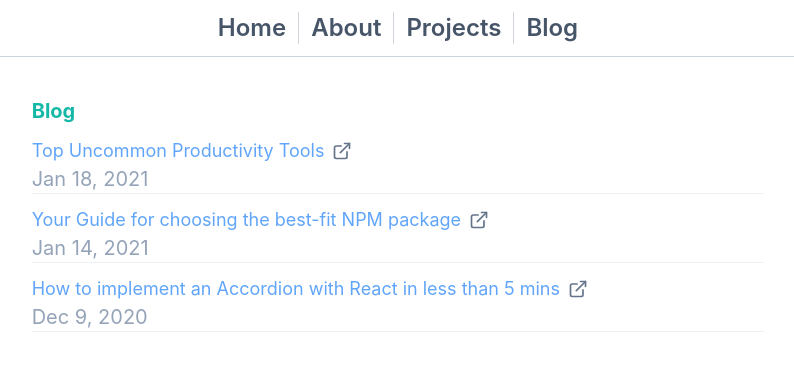
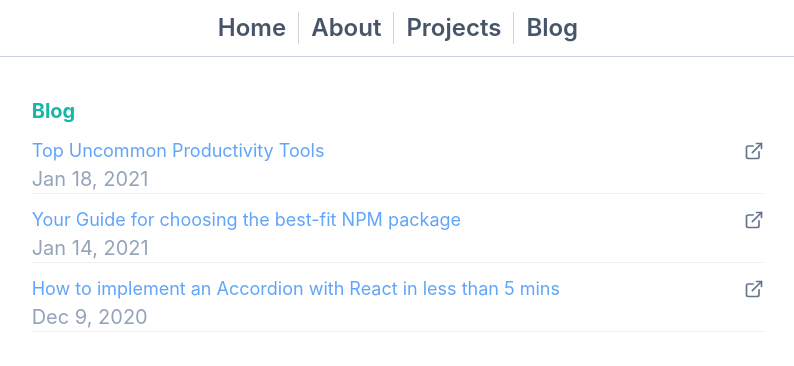
Before and after one commit to Ali-Hussein-dev/Ali-Hussein-dev, a Next.js app: page /Blog in a window 1280 px wide. Shown: the top 366 px of the page, without its empty margins (242-1036 px from the left). Built offline with nearby package versions, Linux system fonts and the light colour scheme.

Commit message:
fix (UI)

```diff
--- a/src/pages/About.tsx
+++ b/src/pages/About.tsx
@@ -60,7 +60,7 @@ const About: React.FC = () => {
           TypeScript, Javascript, React, Next.js, CSS, Html, Jest, Tailwindcss,
           Git, xState <br /> Familiar with <br /> Nodejs and MongoDB
         </p>
-        <div className="flex py-3 gap-3 border-b border-gray-300">
+        <div className="flex py-3 border-b border-gray-300 gap-x-4">
           {links.map((o, i) => (
             <span key={i}>
               <Link href={o.href} cn={o.cn} IconName={o.IconName} />
--- a/src/pages/Blog.tsx
+++ b/src/pages/Blog.tsx
@@ -40,7 +40,7 @@ const Blog: React.FC = () => {
       <div className="py-4 text-xl md:w-9/12 lg:w-7/12">
         <h1 className="mb-3 text-xl font-bold text-teal-500">Blog</h1>
         {blogs.map((o, i) => (
-          <div key={i} className="mb-3 ">
+          <div key={i} className="mb-3">
             {/* <div className="mb-3">
             <Image
               src={o.imgSrc}
@@ -53,12 +53,18 @@ const Blog: React.FC = () => {
               href={o.url}
               target="_blank"
               rel="noreferrer"
-              className="flex items-center gap-x-2"
+              className="flex items-center gap-x-2 hover:bg-blueGray-50"
             >
-              <h2 className="text-lg text-blue-400">{o.title}</h2>
-              <FiExternalLink className="text-blueGray-500" />
+              <div className="flex justify-between w-full gap-x-1">
+                <div>
+                  <h2 className="text-lg text-blue-400">{o.title}</h2>
+                  <span className="text-blueGray-400">{o.pub} </span>
+                </div>
+                <span className="pt-1">
+                  <FiExternalLink className=" text-blueGray-500" />
+                </span>
+              </div>
             </a>
-            <span className="text-blueGray-400">{o.pub} </span>
             <Divider />
           </div>
         ))}
--- a/src/pages/index.tsx
+++ b/src/pages/index.tsx
@@ -1,12 +1,12 @@
 export const Home = (): JSX.Element => (
-  <div className="">
-    <section className="grid pt-44 place-items-center">
+  <section className="flex flex-col items-center justify-center px-2 pt-44">
+    <div>
       <h1 className="mb-2 text-5xl font-black text-teal-400">
         Welcome to my Portfolio
       </h1>
-      <p className="text-xl ">Check other sections to see more</p>
-    </section>
-  </div>
+      <p className="text-xl">Check other sections to see more</p>
+    </div>
+  </section>
 )
 
 export default Home
```
